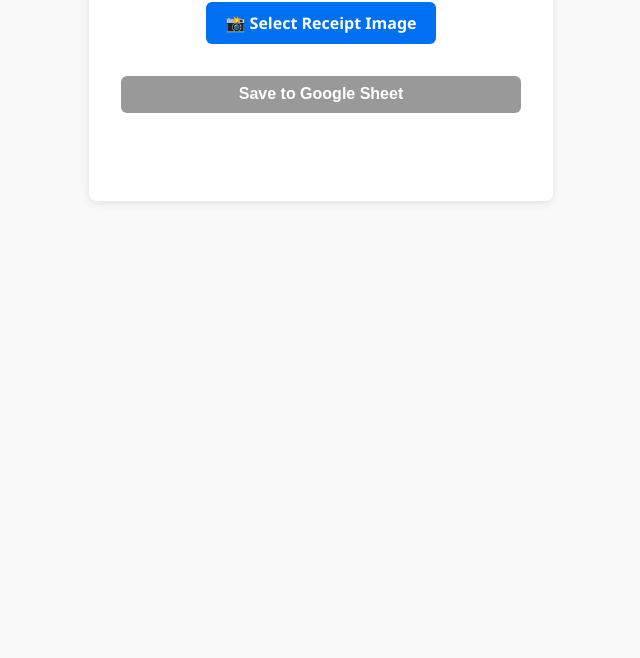
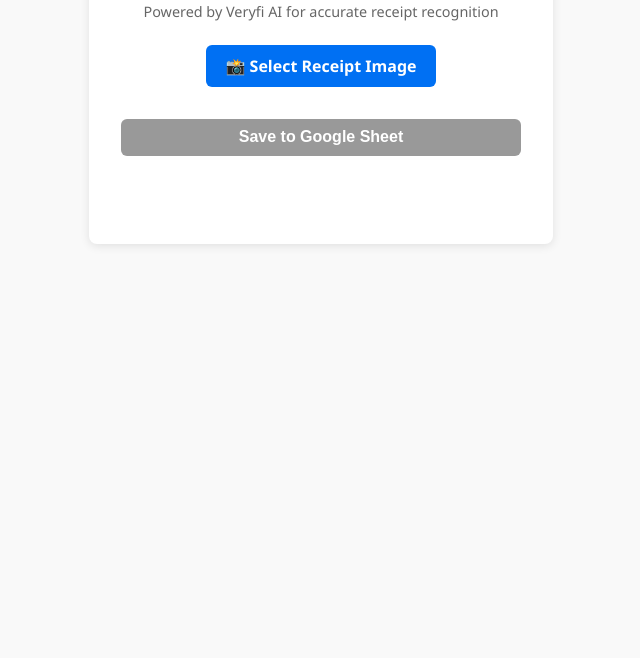
Before and after one commit to lyyxx3/receipt-parser, a website: page public/index.html in a window 1280 px wide. Shown: the part 142-800 px from the top of the page, without its empty margins (319-959 px from the left). Drawn offline with Linux system fonts and the light colour scheme.

Commit message:
Update index.html

```diff
--- a/public/index.html
+++ b/public/index.html
@@ -9,6 +9,9 @@
 <body>
   <main>
     <h1>Receipt Parser</h1>
+    <p style="font-size: 0.9em; color: #666; margin-bottom: 1.5rem;">
+      Powered by Veryfi AI for accurate receipt recognition
+    </p>
 
     <label for="fileInput" class="file-label">
       📸 Select Receipt Image
@@ -16,12 +19,6 @@
     </label>
 
     <progress id="ocrProgress" max="1" value="0" style="display:none;"></progress>
-
-    <!--<section>
-      <h2>OCR Text</h2>
-      <pre id="ocrText" style="white-space: pre-wrap; background:#eee; padding:10px; max-height:200px; overflow-y:auto;"></pre>
-    </section>
-    -->
 
     <section id="parsed" style="display:none;">
       <h2>Parsed Receipt Info</h2>
@@ -35,7 +32,7 @@
     <p id="status" class="status"></p>
   </main>
 
-  <script src="https://cdn.jsdelivr.net/npm/tesseract.js@4/dist/tesseract.min.js"></script>
+  <!-- Removed Tesseract.js dependency -->
   <script src="main.js"></script>
 </body>
 </html>
```
